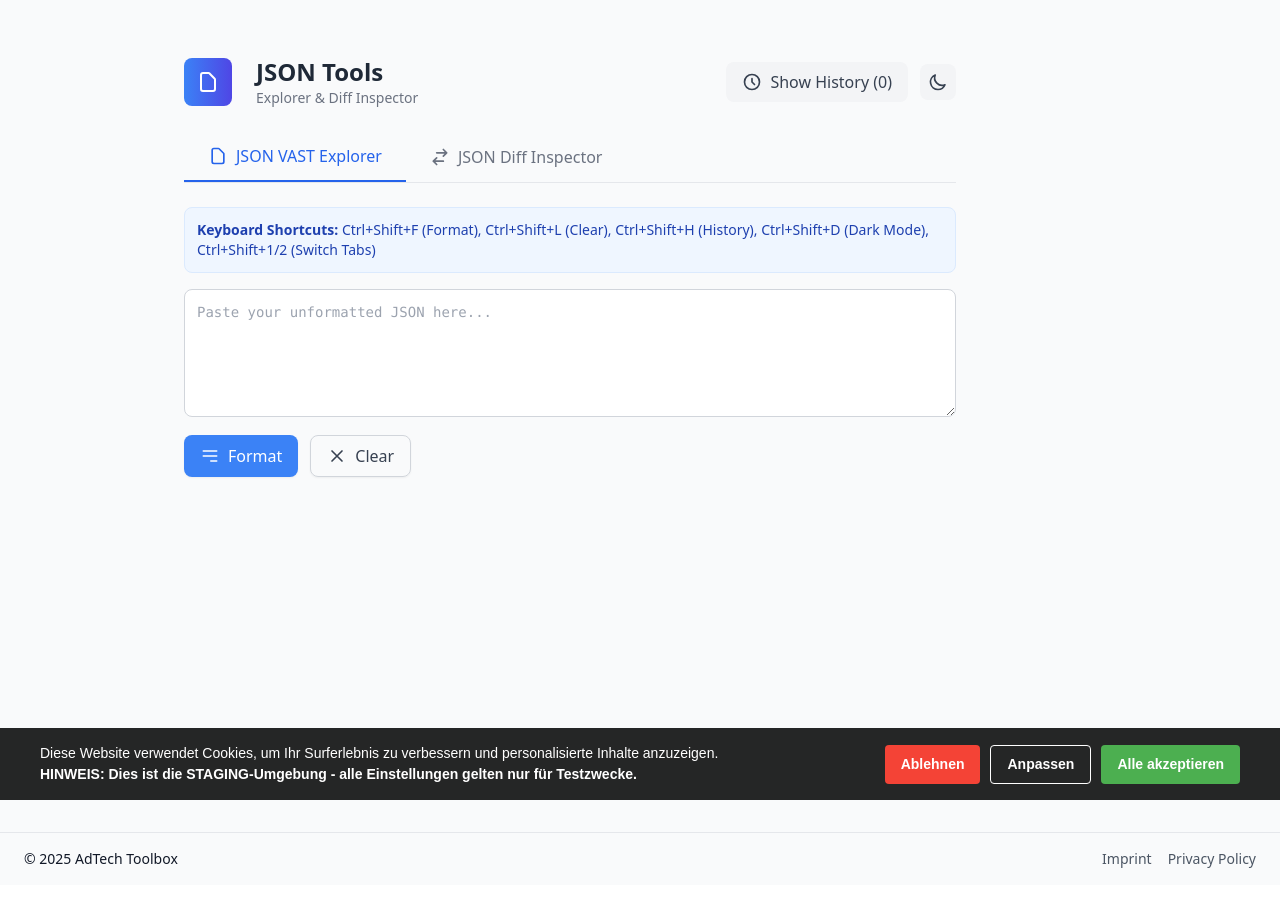
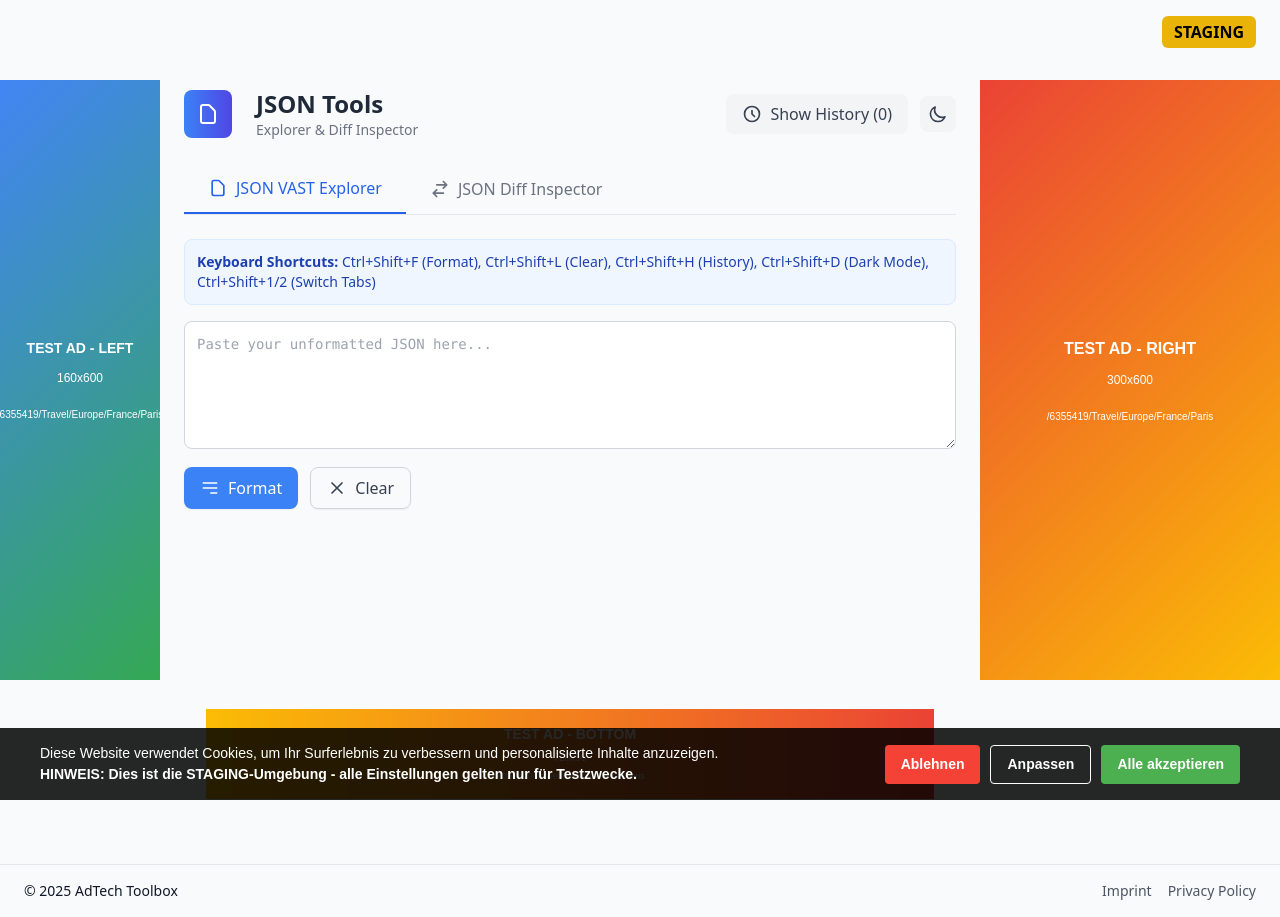
Before and after one commit to christianbernecker/adtech-toolbox, a React (Vite) app in the folder json-explorer/: page /json-explorer in a window 1280 px wide. Before the commit the page ends 885 px from the top, so only its background shows below. Built offline with nearby package versions, Linux system fonts and the light colour scheme.

Commit message:
Test-Anzeigen direkt als React-Komponenten implementiert

```diff
--- a/json-explorer/src/components/layouts/MainLayout.jsx
+++ b/json-explorer/src/components/layouts/MainLayout.jsx
@@ -2,6 +2,37 @@ import React, { useState, useEffect } from 'react';
 import { Outlet } from 'react-router-dom';
 import ThemeToggle from '../common/ThemeToggle';
 import '../../styles/MainLayout.css';
+
+// Test-Anzeigen Komponenten
+const TestAdLeft = () => (
+  <div style={{ width: '160px', height: '600px', background: 'linear-gradient(135deg, #4285f4, #34a853)', color: 'white', display: 'flex', alignItems: 'center', justifyContent: 'center', textAlign: 'center', fontFamily: 'Arial' }}>
+    <div>
+      <div style={{ fontSize: '14px', fontWeight: 'bold', marginBottom: '10px' }}>TEST AD - LEFT</div>
+      <div style={{ fontSize: '12px' }}>160x600</div>
+      <div style={{ marginTop: '20px', fontSize: '10px' }}>/6355419/Travel/Europe/France/Paris</div>
+    </div>
+  </div>
+);
+
+const TestAdRight = () => (
+  <div style={{ width: '300px', height: '600px', background: 'linear-gradient(135deg, #ea4335, #fbbc05)', color: 'white', display: 'flex', alignItems: 'center', justifyContent: 'center', textAlign: 'center', fontFamily: 'Arial' }}>
+    <div>
+      <div style={{ fontSize: '16px', fontWeight: 'bold', marginBottom: '10px' }}>TEST AD - RIGHT</div>
+      <div style={{ fontSize: '12px' }}>300x600</div>
+      <div style={{ marginTop: '20px', fontSize: '10px' }}>/6355419/Travel/Europe/France/Paris</div>
+    </div>
+  </div>
+);
+
+const TestAdBottom = () => (
+  <div style={{ width: '728px', maxWidth: '100%', height: '90px', background: 'linear-gradient(90deg, #fbbc05, #ea4335)', color: 'white', display: 'flex', alignItems: 'center', justifyContent: 'center', textAlign: 'center', fontFamily: 'Arial' }}>
+    <div>
+      <div style={{ fontSize: '14px', fontWeight: 'bold' }}>TEST AD - BOTTOM</div>
+      <div style={{ fontSize: '10px', marginTop: '5px' }}>728x90</div>
+      <div style={{ fontSize: '9px', marginTop: '5px' }}>/6355419/Travel/Europe/France/Paris</div>
+    </div>
+  </div>
+);
 
 const MainLayout = () => {
   const [isDarkMode, setIsDarkMode] = useState(() => {
@@ -10,6 +41,7 @@ const MainLayout = () => {
   });
 
   const [showAds, setShowAds] = useState(true);
+  const [isStaging, setIsStaging] = useState(false);
 
   useEffect(() => {
     localStorage.setItem('darkMode', JSON.stringify(isDarkMode));
@@ -17,13 +49,17 @@ const MainLayout = () => {
     document.documentElement.classList.toggle('dark', isDarkMode);
   }, [isDarkMode]);
 
-  // Check for no_ads parameter in URL
+  // Check for no_ads parameter in URL and set staging flag
   useEffect(() => {
     try {
       const urlParams = new URLSearchParams(window.location.search);
       if (urlParams.has('no_ads')) {
         setShowAds(false);
       }
+
+      // Prüfe, ob wir uns auf Staging befinden
+      const hostname = window.location.hostname;
+      setIsStaging(hostname.includes('staging') || hostname === 'localhost');
     } catch (error) {
       console.error('Error checking URL parameters:', error);
     }
@@ -41,7 +77,7 @@ const MainLayout = () => {
         {/* Simple header - only show STAGING badge */}
         <header className={`py-4 px-6 text-right`}>
           <div className="flex justify-end items-center">
-            {window.location.hostname.includes('staging') && (
+            {isStaging && (
               <div className="bg-yellow-500 text-black px-3 py-1 rounded-md font-bold">
                 STAGING
               </div>
@@ -55,9 +91,13 @@ const MainLayout = () => {
           {showAds && (
             <div className="w-full lg:w-auto lg:h-screen overflow-hidden" style={{ minWidth: '160px' }}>
               <div className="sticky top-0 pt-4">
+                {isStaging ? (
+                  <TestAdLeft />
+                ) : (
                   <div id="div-gpt-ad-left" className="mx-auto" style={{ width: '160px', height: '600px' }}>
                     {/* Leerer Container für GPT - kein Platzhalter mehr, damit GPT richtig rendern kann */}
                   </div>
+                )}
               </div>
             </div>
           )}
@@ -69,9 +109,15 @@ const MainLayout = () => {
             {/* Bottom Ad Banner - positioned inside content div after the main content with minimum 200px margin */}
             {showAds && (
               <div className="w-full" style={{ marginTop: '200px' }}>
+                {isStaging ? (
+                  <div className="mx-auto" style={{ width: '728px', maxWidth: '100%' }}>
+                    <TestAdBottom />
+                  </div>
+                ) : (
                   <div id="div-gpt-ad-bottom" className="mx-auto" style={{ width: '728px', maxWidth: '100%', height: '90px' }}>
                     {/* Leerer Container für GPT - kein Platzhalter mehr, damit GPT richtig rendern kann */}
                   </div>
+                )}
               </div>
             )}
           </div>
@@ -80,9 +126,13 @@ const MainLayout = () => {
           {showAds && (
             <div className="w-full lg:w-auto lg:h-screen overflow-hidden" style={{ minWidth: '300px' }}>
               <div className="sticky top-0 pt-4">
+                {isStaging ? (
+                  <TestAdRight />
+                ) : (
                   <div id="div-gpt-ad-right" className="mx-auto" style={{ width: '300px', height: '600px' }}>
                     {/* Leerer Container für GPT - kein Platzhalter mehr, damit GPT richtig rendern kann */}
                   </div>
+                )}
               </div>
             </div>
           )}
```
Lines whose indentation alone changed are shown as unchanged.
